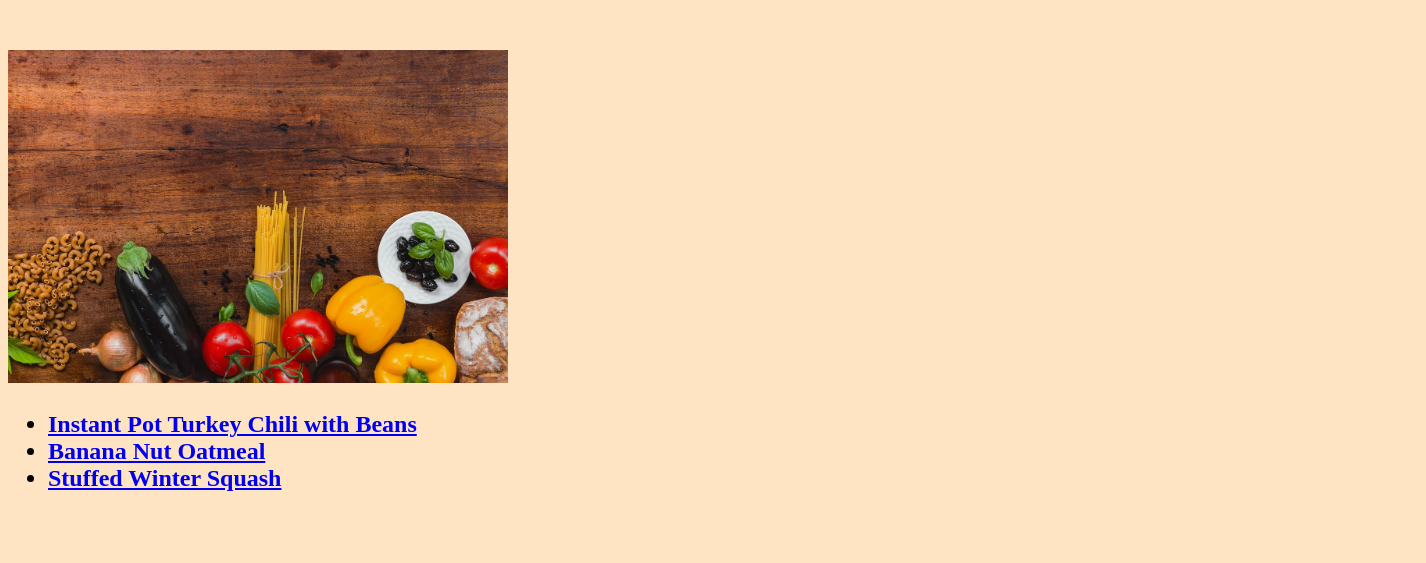
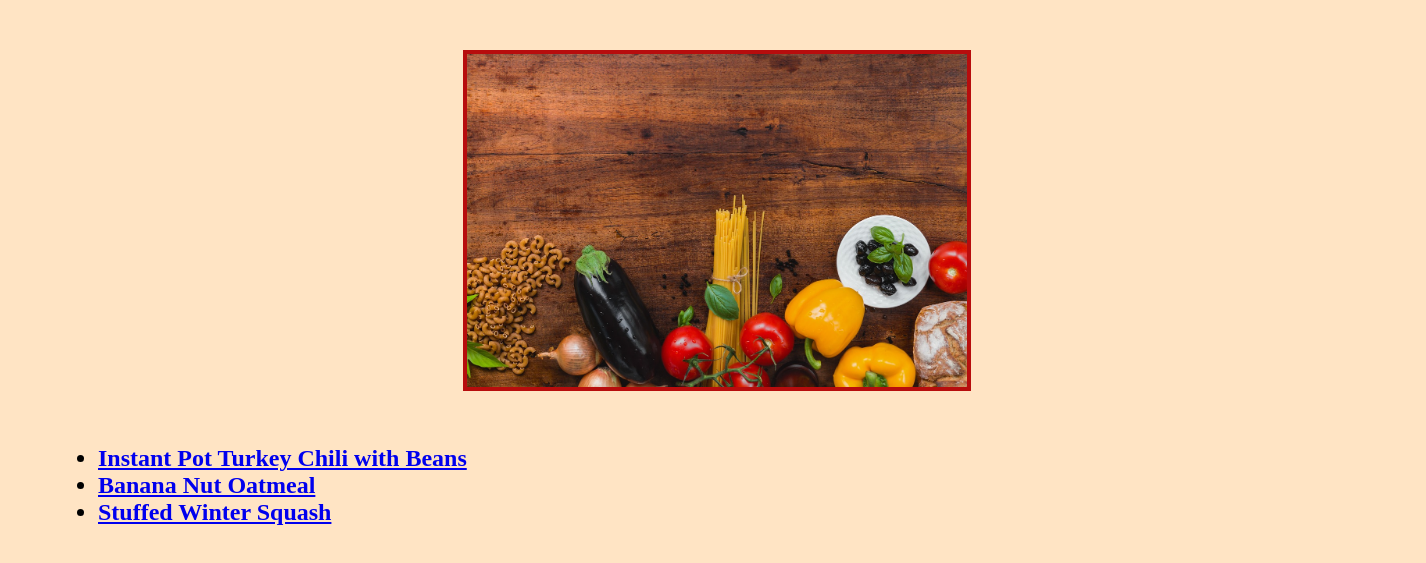
Before and after one commit to arieljanine/odin-recipes, a plain HTML site: page index.html in a window 1280 px wide. Shown: the part 149-712 px from the top of the page, 1426 px wide, since content can reach past the window. Drawn offline with Linux system fonts and the light colour scheme.

Commit message:
Add border and margins to img
Add margin to .recipe-list

```diff
--- a/styles.css
+++ b/styles.css
@@ -12,9 +12,12 @@ h1 {
 img {
     width: 500px;
     height: auto;
+    border: 4px solid #b70d0d;
+    margin: auto 455px;
 }
 
 .recipe-list {
     font-size: 24px;
     font-weight: bold;
+    margin: 50px;
 }
```
